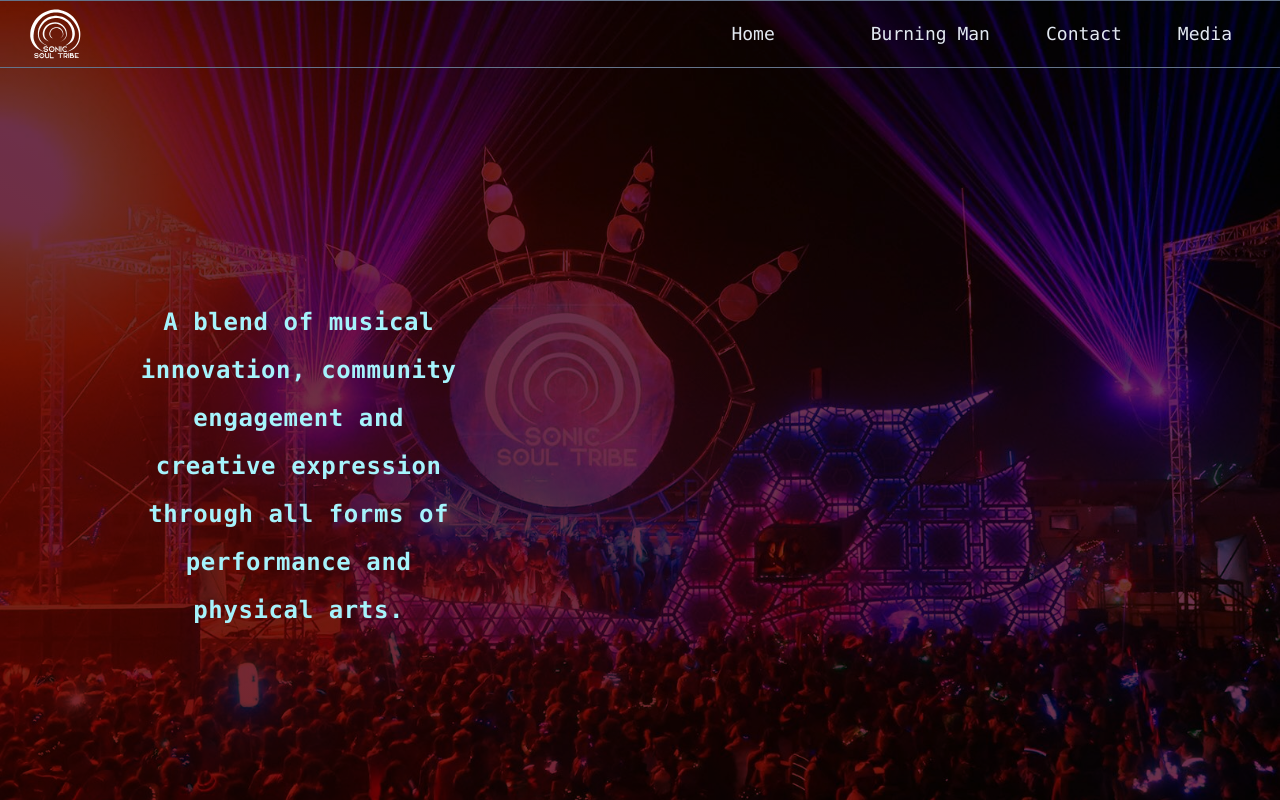
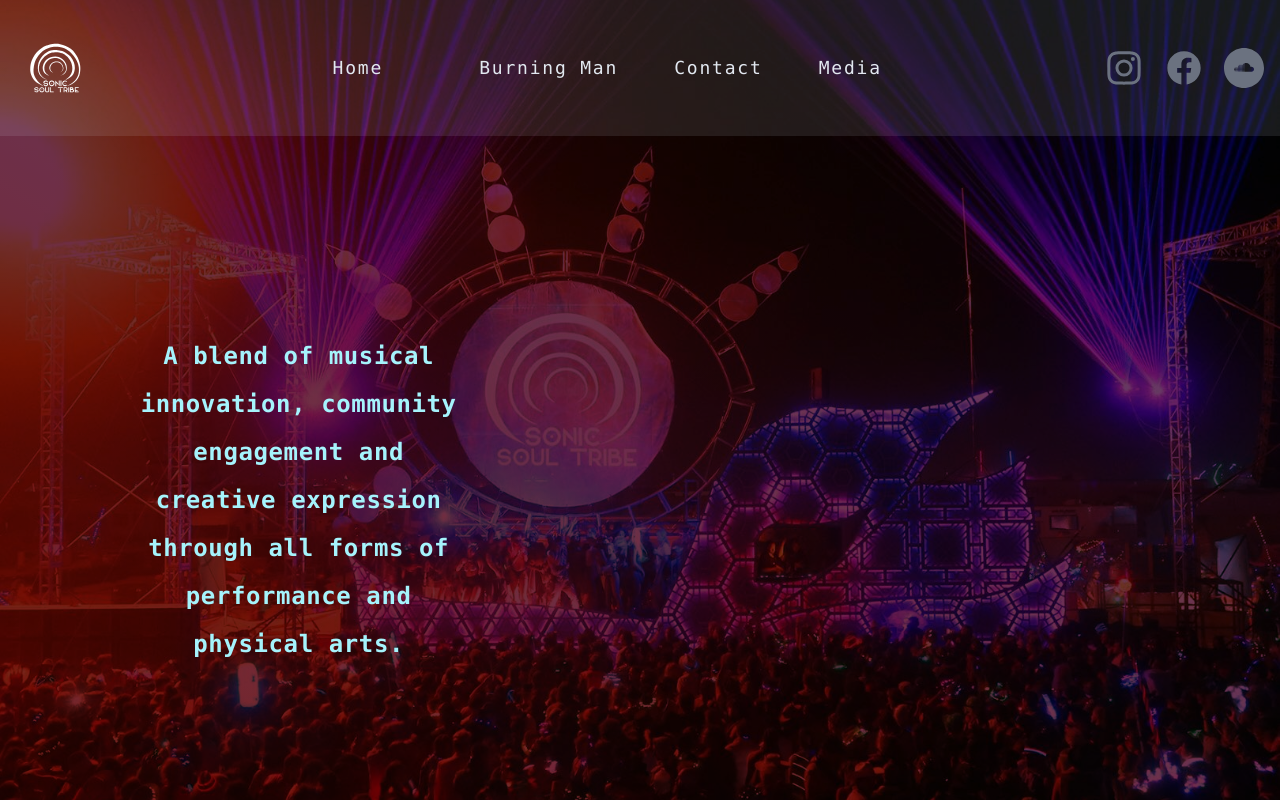
Before and after one commit to TanyaJRB/SonicWebsite, a Vue app: page / in a window 1280 px wide. Both pictures are taken after a click on the button "Culture". Built offline with nearby package versions, Linux system fonts and the light colour scheme.

Commit message:
nav changes

```diff
--- a/src/components/Contact/Contact.vue
+++ b/src/components/Contact/Contact.vue
@@ -9,26 +9,13 @@ import SocialMediaButton from "./SocialMediaButton.vue";
 import SoundCloudIcon from "../../icons/SoundCloudIcon.vue";
 import InstagramIcon from "../../icons/InstagramIcon.vue";
 import FacebookIcon from "../../icons/FacebookIcon.vue";
+import SocialMediaBar from "./SocialMediaBar.vue";
 </script>
 
 <template>
   <SubPage>
     <div class="h-full w-4/5 m-auto flex items-center flex flex-col">
-      <div class="my-12 flex flex-row gap-x-5 justify-center">
-        <SocialMediaButton
-          link="https://www.instagram.com/sonicsoultribe/?hl=en#"
-          ><template #icon
-            ><InstagramIcon class="w-10 h-10" fill="currentColor" /></template
-        ></SocialMediaButton>
-        <SocialMediaButton link="https://www.facebook.com/SonicSoulTribes/"
-          ><template #icon
-            ><FacebookIcon class="w-10 h-10" fill="currentColor" /></template
-        ></SocialMediaButton>
-        <SocialMediaButton link="https://on.soundcloud.com/Wk81iFf8pMK6TU4x9"
-          ><template #icon
-            ><SoundCloudIcon class="w-10 h-10" fill="currentColor" /></template
-        ></SocialMediaButton>
-      </div>
+      <SocialMediaBar />
       <div
         class="flex flex-col gap-y-12 md:flex-row md:gap-x-4 w-full justify-center"
       >
--- /dev/null
+++ b/src/components/Contact/SocialMediaBar.vue
@@ -0,0 +1,23 @@
+<script setup lang="ts">
+import SocialMediaButton from "./SocialMediaButton.vue";
+import SoundCloudIcon from "../../icons/SoundCloudIcon.vue";
+import InstagramIcon from "../../icons/InstagramIcon.vue";
+import FacebookIcon from "../../icons/FacebookIcon.vue";
+</script>
+
+<template>
+  <div class="my-12 flex flex-row gap-x-5 justify-center">
+    <SocialMediaButton link="https://www.instagram.com/sonicsoultribe/?hl=en#"
+      ><template #icon
+        ><InstagramIcon class="w-10 h-10" fill="currentColor" /></template
+    ></SocialMediaButton>
+    <SocialMediaButton link="https://www.facebook.com/SonicSoulTribes/"
+      ><template #icon
+        ><FacebookIcon class="w-10 h-10" fill="currentColor" /></template
+    ></SocialMediaButton>
+    <SocialMediaButton link="https://on.soundcloud.com/Wk81iFf8pMK6TU4x9"
+      ><template #icon
+        ><SoundCloudIcon class="w-10 h-10" fill="currentColor" /></template
+    ></SocialMediaButton>
+  </div>
+</template>
--- a/src/components/NavButton.vue
+++ b/src/components/NavButton.vue
@@ -1,22 +1,25 @@
 <script setup lang="ts">
-
 interface NavButtonProps {
   buttonText?: string;
 }
 
 interface NavButtonEvents {
-  (eventName: 'click', event: MouseEvent): void;
+  (eventName: "click", event: MouseEvent): void;
 }
 
 const props = defineProps<NavButtonProps>();
 const emit = defineEmits<NavButtonEvents>();
 
 function handleClick(event: MouseEvent): void {
-  emit('click', event);
+  emit("click", event);
 }
-
 </script>
 
 <template>
-    <button class="text-slate-200 hover:text-blue-300 hover:cursor-pointer p-2" @click="handleClick">{{ props.buttonText }}</button>
+  <button
+    class="text-slate-200 hover:text-blue-300 hover:cursor-pointer p-2 tracking-widest"
+    @click="handleClick"
+  >
+    {{ props.buttonText }}
+  </button>
 </template>
--- a/src/components/SubPage.vue
+++ b/src/components/SubPage.vue
@@ -1,6 +1,8 @@
 <script setup lang="ts">
 import NavBar from "./NavBar.vue";
 import SonicLogo from "../icons/SonicLogo.vue";
+import SocialMediaBar from "./Contact/SocialMediaBar.vue";
+
 // interface NavButtonProps {
 //   buttonText?: string;
 // }
@@ -19,11 +21,10 @@ import SonicLogo from "../icons/SonicLogo.vue";
 
 <template>
   <div class="flex flex-col relative min-h-screen">
-    <div
-      class="w-screen h-1/8 flex flex-row justify-between border-y border-slate-500"
-    >
+    <div class="w-screen flex flex-row justify-between bg-slate-200/10">
       <SonicLogo class="m-1 w-[8%]" />
-      <NavBar class="items-center md:text-md lg:text-lg font-mono mr-10" />
+      <NavBar class="items-center md:text-md lg:text-lg" />
+      <SocialMediaBar class="mr-4" />
     </div>
     <slot />
   </div>
```
